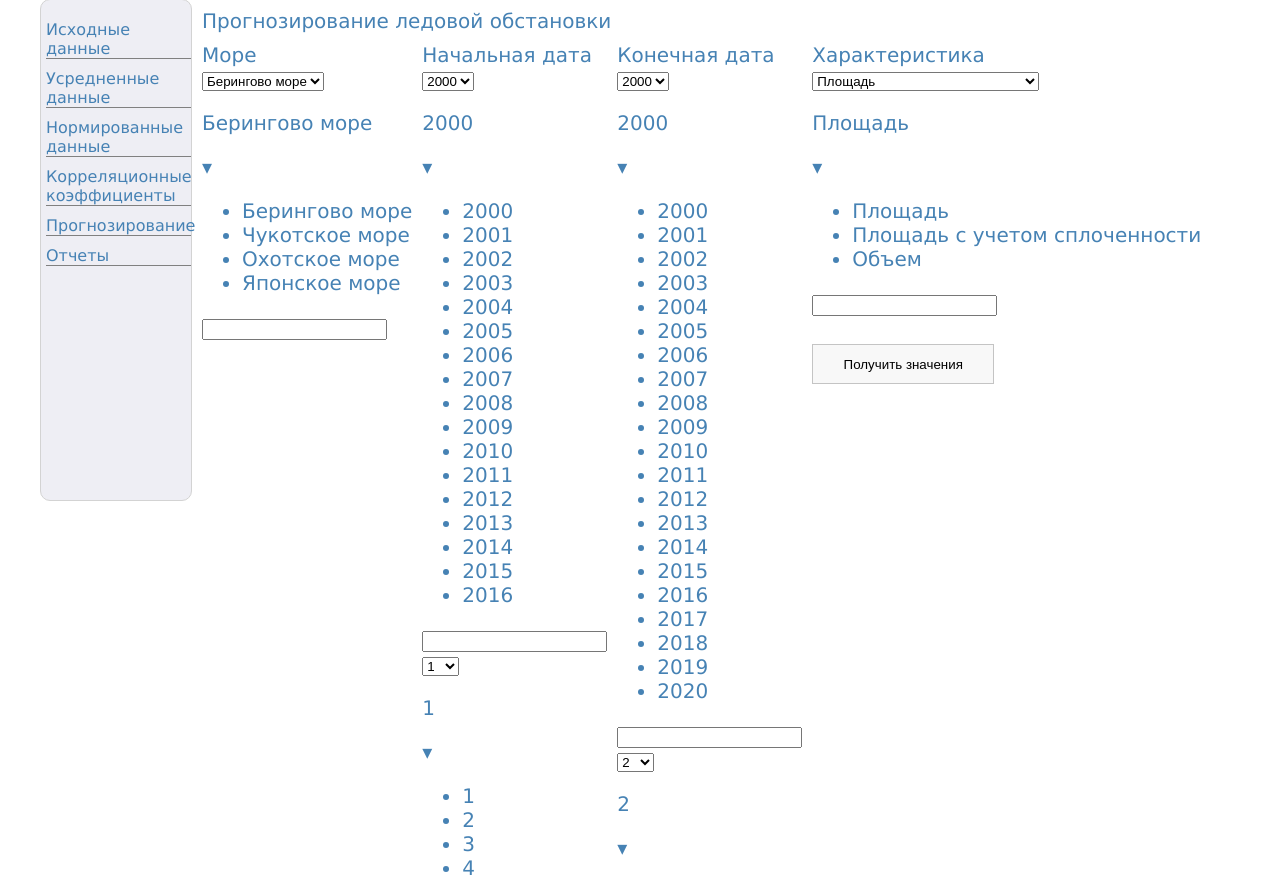
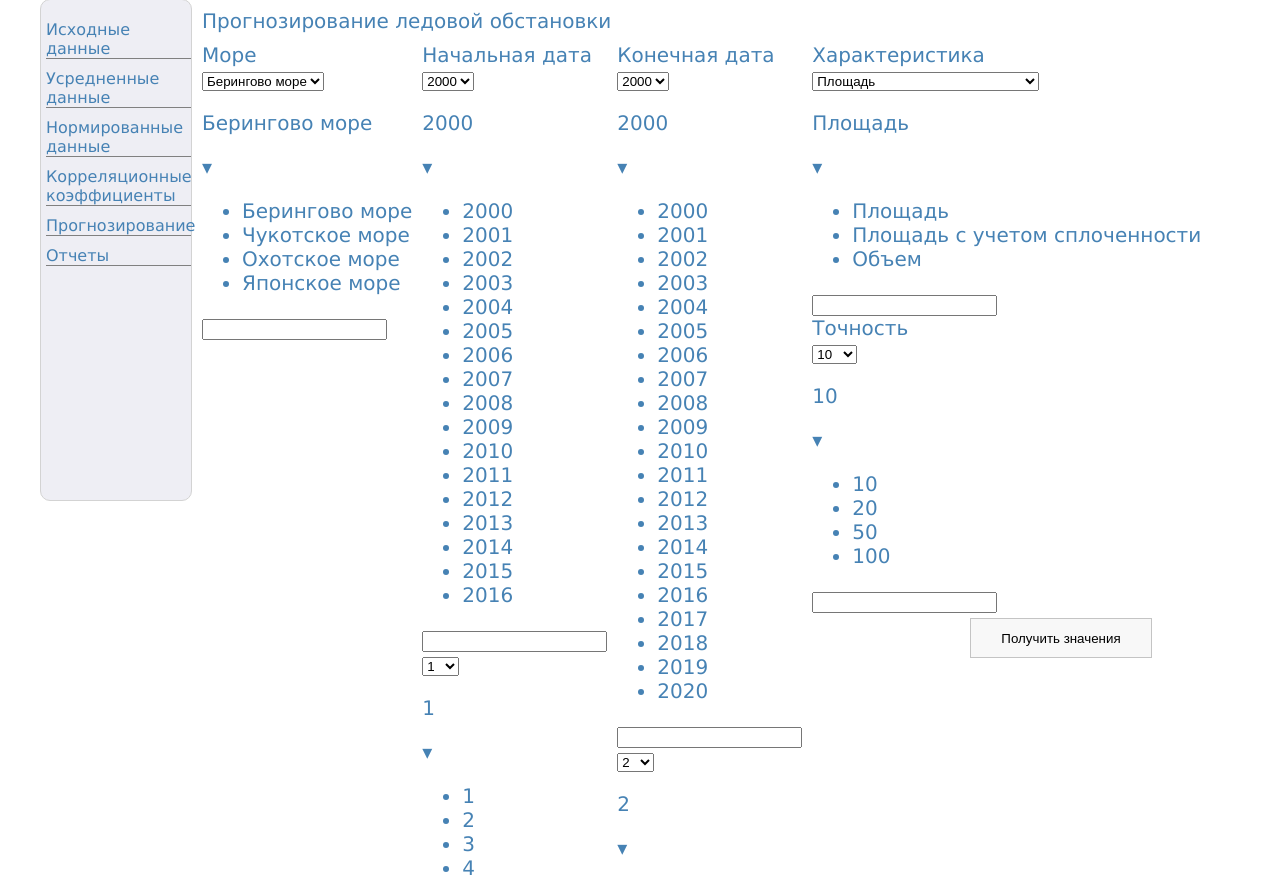
Before and after one commit to etharner/ice, a Django app: page /forecast in a window 1280 px wide. Shown: the part 93-972 px from the top of the page. Run offline with Django 3.2, Linux system fonts and the light colour scheme.

Commit message:
Adding controlled precision for forecasting.

```diff
--- a/ice/report/data.py
+++ b/ice/report/data.py
@@ -71,7 +71,7 @@ class Data:
 
         return normalized_data
 
-    def data_processing(self, sea, year1, dec1, year2, dec2, prop):
+    def data_processing(self, sea, year1, dec1, year2, dec2, prop, prec):
         forecast_data = {}
         season_data = {}
         data = self.sea_data['mean']
@@ -103,7 +103,7 @@ class Data:
                 season_date = Estimation.get_season_date(year, month_dec['month'], month_dec['dec'])
                 season_date_glob_dec = Estimation.get_year_dec(season_date['month'], season_date['dec'])
                 f = Forecast()
-                cur_data = f.forecast(season_data, prop, sea, season_date_glob_dec, season_date['year'], 10)
+                cur_data = f.forecast(season_data, prop, sea, season_date_glob_dec, season_date['year'], prec)
 
                 if season_date['year'] not in season_data[sea]:
                     season_data[sea][season_date['year']] = {}
--- a/ice/report/report.py
+++ b/ice/report/report.py
@@ -102,13 +102,13 @@ def gen_data_plot(doc, data, seas_data, sea, year, lines, quater, method):
     doc.append(comp_msg)
 
 
-def gen_forecast_table(doc, data, sea, lines, quater, year, prop):
+def gen_forecast_table(doc, data, sea, lines, quater, year, prop, prec):
     msg = lines[33] + ' ' + rus_sea[sea] + ('ова' if sea == 'bering' else 'ого') + ' ' + lines[34] + ' ' + \
           str(quater_dec[quater][0]) + ' ' + lines[35] + ' ' + str(quater_dec[quater][-1]) + ' ' + lines[36] + ' ' +\
           str(year) + ' ' + lines[37]
     doc.append(msg)
 
-    forecasted = apps.get_app_config('ice').data.data_processing(sea, year, quater_dec[quater][0], year, quater_dec[quater][-1], prop)
+    forecasted = apps.get_app_config('ice').data.data_processing(sea, year, quater_dec[quater][0], year, quater_dec[quater][-1], prop, prec)
 
     doc.append(Command('begin', arguments='center'))
     with doc.create(Tabular('|l|c|')) as table:
@@ -188,7 +188,7 @@ def get_report(quater, year, checked):
                 if checked[sea]['corr']:
                     gen_corr_grid(doc, lines, seas_corr, sea)
                 if checked[sea]['forecast']:
-                    gen_forecast_table(doc, data, sea, lines, quater, year, 'avg_area')
+                    gen_forecast_table(doc, data, sea, lines, quater, year, 'avg_area', 20)
 
     doc.generate_tex('ice/report/report/tex/ice-' + str(year) + '-' + str(quater))
     doc.generate_pdf('ice/report/report/pdf/ice-' + str(year) + '-' + str(quater))
--- a/ice/static/css/forecast.css
+++ b/ice/static/css/forecast.css
@@ -3,5 +3,6 @@
 }
 
 .send {
-    margin: 28px 0 0 0;
+    float: right;
+    margin: 5px 80px 0 0;
 }
--- a/ice/static/css/report.css
+++ b/ice/static/css/report.css
@@ -26,6 +26,7 @@ span {
 }
 
 .send {
+    float: left;
     margin-top: 0;
 }
 
--- a/ice/static/js/forecast.js
+++ b/ice/static/js/forecast.js
@@ -108,6 +108,7 @@ $(function () {
         var year2 = $("#date2-year-choose").find('option:selected').text();
         var dec2 = $("#date2-dec-choose").find('option:selected').text();
         var prop = $("#prop-choose").find('option:selected').text();
+        var prec = $("#prec-choose").find('option:selected').text();
 
         var button = $(this);
         var old = button.val();
@@ -124,6 +125,7 @@ $(function () {
                 year2: year2,
                 dec2: dec2,
                 prop: prop,
+                prec: prec,
                 action: "forecast",
                 csrfmiddlewaretoken: csrftoken
             },
--- a/ice/templates/ice/forecast.html
+++ b/ice/templates/ice/forecast.html
@@ -76,6 +76,14 @@
                     <option>Объем</option>
                 </select>
             </div>
+            <div class="choose-list">
+                <label for="prec-choose">Точность</label>
+                <select id="prec-choose">
+                    {% for prec in precs %}
+                        <option>{{ prec }}</option>
+                    {% endfor %}
+                </select>
+            </div>
         </div>
         <input class="send" type="button" value="Получить значения">
     </form>
--- a/ice/views.py
+++ b/ice/views.py
@@ -158,8 +158,9 @@ def forecast(request):
             year2 = int(request.GET.get('year2'))
             dec2 = int(request.GET.get('dec2'))
             prop = rus_prop[request.GET.get('prop')]
+            prec = int(request.GET.get('prec'))
 
-            data = apps.get_app_config('ice').data.data_processing(sea, year1, dec1, year2, dec2, prop)
+            data = apps.get_app_config('ice').data.data_processing(sea, year1, dec1, year2, dec2, prop, prec)
 
             real_name = 'ice/report/forecast/fcst_' + sea + '_' + str(year1) + '_' + str(dec1) + '-' +\
                 str(year2) + '_' + str(dec2) + '_' + prop + '.csv'
@@ -186,7 +187,8 @@ def forecast(request):
             'data_type': 'Прогнозирование ледовой обстановки',
             'start_years': range(2000, datetime.date.today().year + 1),
             'end_years': range(2000, 2021),
-            'decs': range(1, 37)
+            'decs': range(1, 37),
+            'precs': [10, 20, 50, 100]
         }
     )
 
```
